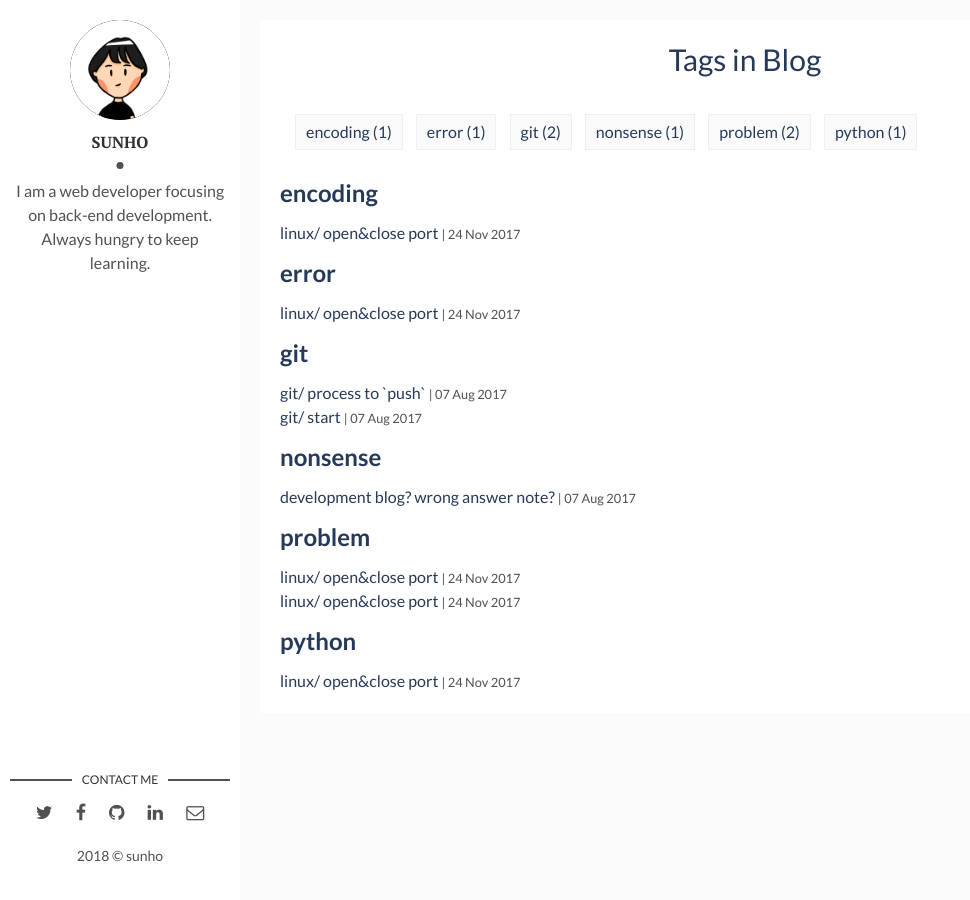
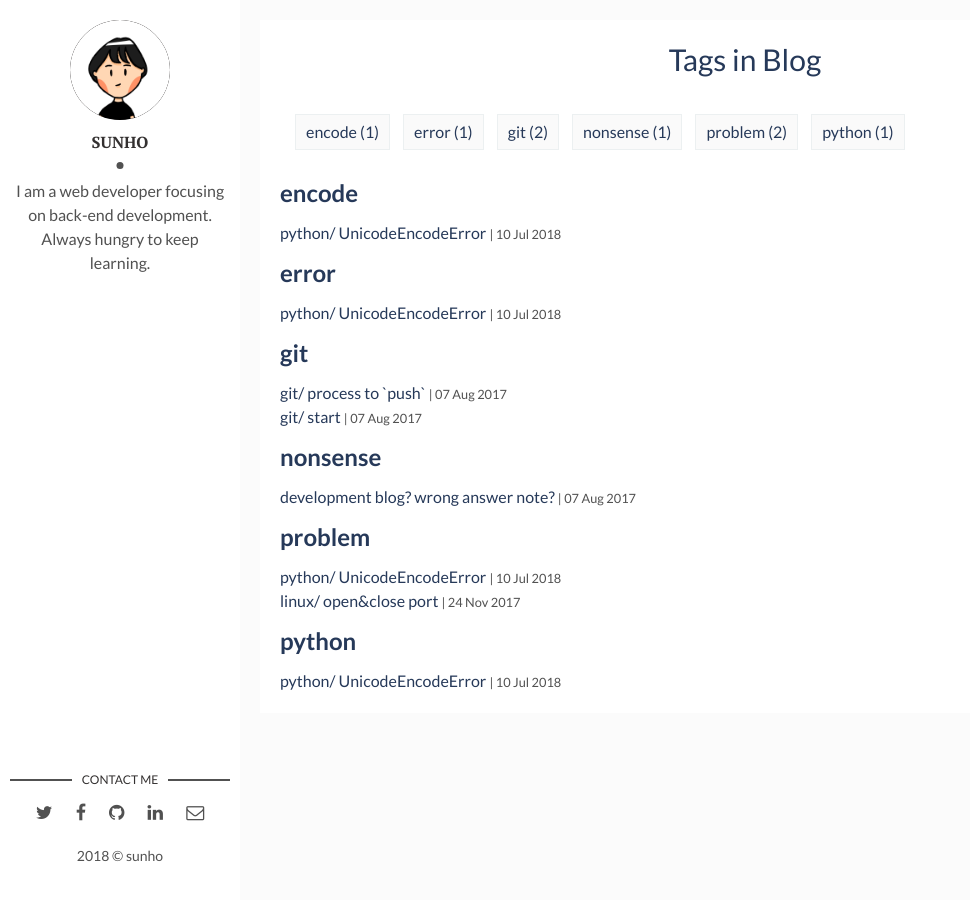
Before and after one commit to sssunho/note.sssunho.github.io, a Jekyll site: the page built from tags.html, in a window 1280 px wide. Shown: the whole page, without its empty margins (0-970 px from the left). Built offline with Jekyll 4.4.1, drawn with Linux system fonts in a browser that asks for light colours.

Commit message:
post: python, unicode encode error

````diff
--- a/_posts/2018-07-10-python-encoding-error.md
+++ b/_posts/2018-07-10-python-encoding-error.md
@@ -1,8 +1,8 @@
 ---
 layout: post
-title: linux/ open&close port
-date: 2017-11-24 09:30:00 KST
-tags: [problem, python, error, encoding]
+title: python/ UnicodeEncodeError
+date: 2018-07-10 22:58:00 KST
+tags: [problem, error, python, encode]
 ---
 
 
@@ -11,10 +11,9 @@ tags: [problem, python, error, encoding]
 ```
 UnicodeEncodeError: 'latin-1' codec can't encode characters in position ...
 ```
+파이썬 작업 중 `UnicodeEncodeError` 인코딩 에러가 계속 뜬다.
 
-`UnicodeEncodeError` 에러가 계속 뜬다.
-
-
+<br>
 
 인코딩 문제는 방심할 때 나타난다. 어디서 어떻게 나타날지 모른다.
 
@@ -27,16 +26,15 @@ UnicodeEncodeError: 'latin-1' codec can't encode characters in position ...
 - requests
 - json
 
-
+<br>
 
 ## cause
 
 >  정확히는 원인을 찾아나간 과정입니다.
 
 1. requests의 response가 문제인 줄 알았다.
-
-   ```
-   {'data1': "???? ???? ?? ??? ?? ??? ???.'",
+    ```
+    {'data1': "???? ???? ?? ??? ?? ??? ???.'",
     'data2': 'Huh? really?\n'
                'huh? really?\n'
                '? what?\n'
@@ -46,34 +44,30 @@ UnicodeEncodeError: 'latin-1' codec can't encode characters in position ...
                'huh??\n'
                "'Let's say. '\n",
     'data3': '????? ????? ?? ??? ?? ??? ??? &quot;'}
-   ```
+    ```
 
+    그래서 일단 결과값들을 decoding하기 시작..
 
+    json.loads()가 encoding, decoding을 못하는 줄 알고 온갖 인코딩, 디코딩 방법들을 시도했다.
 
-   그래서 일단 결과값들을 decoding하기 시작..
+    ```python
+    res.json().encode('utf-8')
+    json.loads(res.content, encoding='utf-8')
+    ```
 
-   json.loads()가 encoding, decoding을 못하는 줄 알고 온갖 인코딩, 디코딩 방법들을 시도했다.
-
-   ```python
-   res.json().encode('utf-8')
-   json.loads(res.content, encoding='utf-8')
-   ```
-
+    <br>
 
 
 2. mysql 테이블 character set을 잘못한 줄 알았으나 `utf8_general_ci`로 잘 되있었다.
+    workbench에서 직접 쿼리도 때려보고,
 
-   workbench에서 직접 쿼리도 때려보고,
-
-
-
-   ```mysql
+    ```
    SHOW FULL COLUMNS FROM table_name;
    ```
 
    를 통하여 칼럼 속성도 다시 확인해보았으나 오류를 발견하지 못했다.
 
-
+   <br>
 
 3. 갑자기 쎄한 기분이 들어, sqlalchemy의 결과값, row를 찍어보았다.
 
@@ -84,12 +78,11 @@ UnicodeEncodeError: 'latin-1' codec can't encode characters in position ...
    ```
 
 
+드디어 원인을 찾았다! sqlalchemy 결과값부터가 문제였다.
 
-드디어 원인을 찾았다! Sqlalchemy 결과값부터가 문제였다.
+여태 아무 문제없이 잘 돌고 있었는데.. 이렇게 통수를 치다니. 방심했다.
 
-여태 아무 문제없이 잘 쓰고 있었는데.. 이렇게 통수를 치다니. 방심했다.
-
-
+<br>
 
 ## solution
 
@@ -98,15 +91,19 @@ UnicodeEncodeError: 'latin-1' codec can't encode characters in position ...
 [SQLAlchemy, MySQL Document](https://docs.sqlalchemy.org/en/latest/dialects/mysql.html?highlight=encode) 에서 바로 알 수 있다.
 
 ```
+# 방법 1
+engine = create_engine('mysql+mysqldb://...', charset=utf8)
+
+# 방법 2
 mysql+pymysql://{user}:{password}@{host}:3306/{database}?charset=utf8
 ```
 
 `charset=utf8` 만 붙여주면 모든 것이 평화롭다.
 
-
+<br>
 
 ## key point summary
 
 sqlalchemy의 charset을 utf8로 설정해둠으로써 인코딩에 대한 우려를 접을 수 있다.
 
-sqlalchemy 뿐만아니라 string을 다룰 땐 항상 charset을 조심하자. 제발.
+sqlalchemy 뿐만아니라 string을 다룰 땐 항상 charset, encode, decode를 조심하자. 제발.
````
Also changed, not shown: 4 other files.
